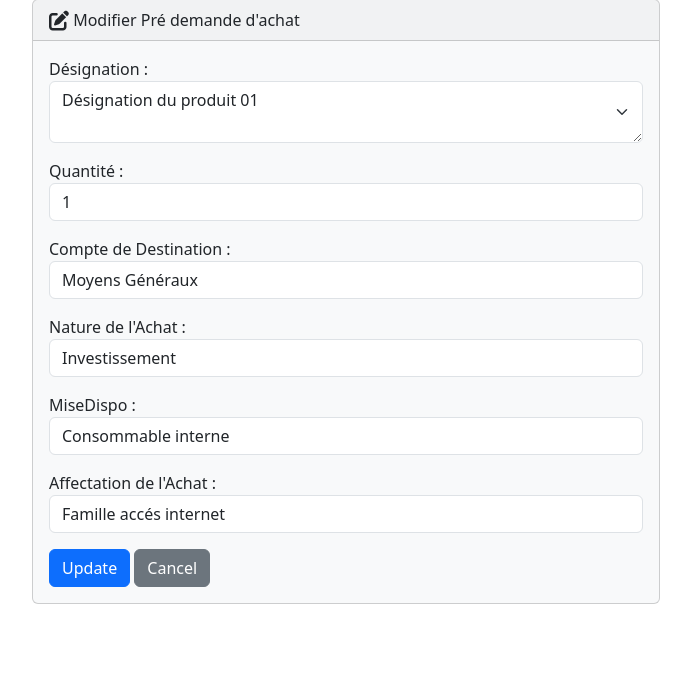
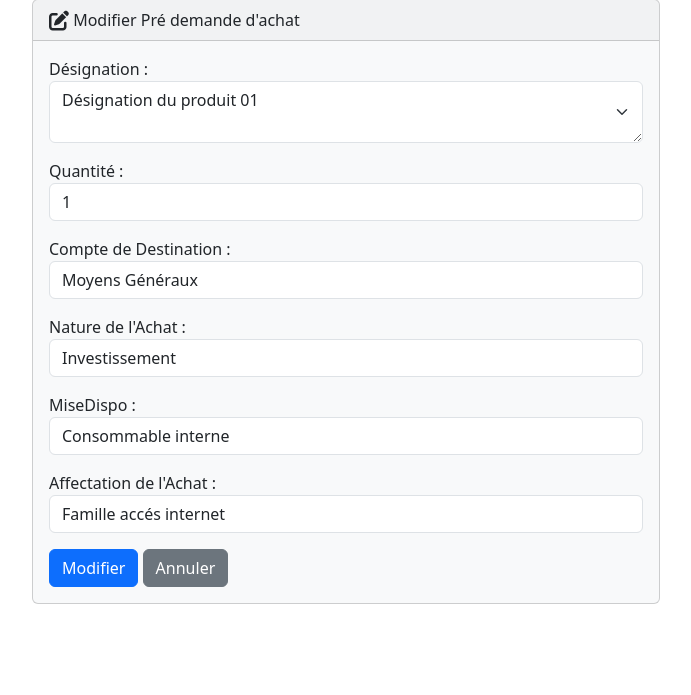
Before and after one commit to meriemmekki2001/2cs_internship, a Django app: page /edit/1/ in a window 1280 px wide. Shown: the part 105-800 px from the top of the page, without its empty margins (294-985 px from the left). Run offline with Django 4.2, Linux system fonts and the light colour scheme; data comes from the database, SQL or seed files in the repository.

Commit message:
UI update.......

```diff
--- a/core/templates/core/edit.html
+++ b/core/templates/core/edit.html
@@ -18,8 +18,8 @@
             <form action="" method="POST">
               {% csrf_token %}
               {{ form.as_p }}
-              <button type="submit" class="btn btn-primary">Update</button>
-              <a href="{% url 'core:index' %}" class="btn btn-secondary">Cancel</a>
+              <button type="submit" class="btn btn-primary">Modifier</button>
+              <a href="{% url 'core:index' %}" class="btn btn-secondary">Annuler</a>
             </form>
           </div>
         </div>
```
